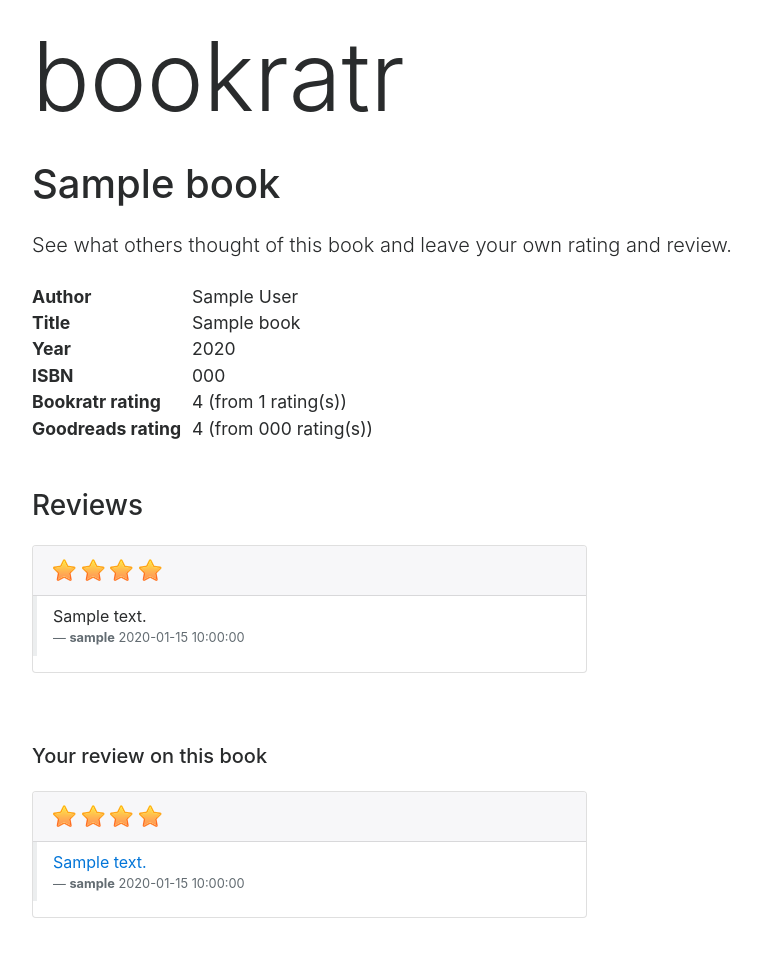
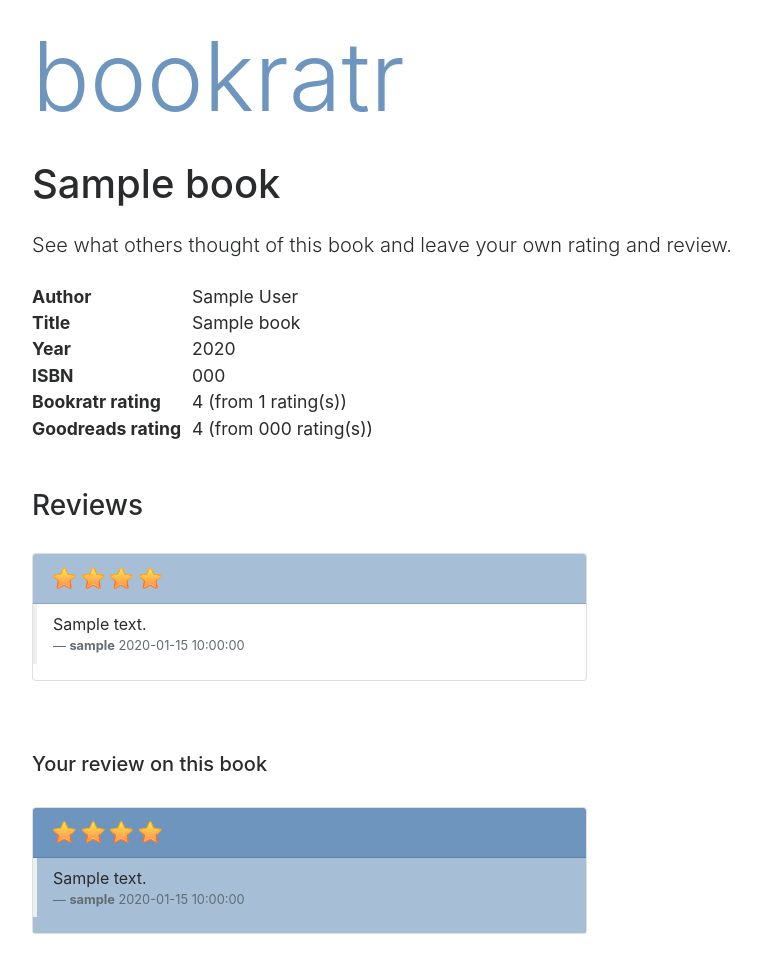
Before and after one commit to thenakedthunder/bookratr, a Flask app: template templates/book.html in a window 1280 px wide. Shown: the whole page, without its empty margins (53-811 px from the left). Before the commit the page ends 918 px from the top, so only its background shows below. Run offline with Flask 2, Linux system fonts and the light colour scheme; the template is opened without the code that fills it: most values are stand-ins (such as "Sample title", 1, 10 or a date in 2020); some libraries are stand-ins or nearby versions.

Commit message:
Updated UI

```diff
--- a/static/styles/styles.css
+++ b/static/styles/styles.css
@@ -1,9 +1,9 @@
 h1 a {
-    color: inherit;
+    color: #6d95bd;
 }
 
 h1 a:hover {
-    color: inherit;
+    color: #6d95bd;
     text-decoration: none;
 }
 
@@ -87,23 +87,38 @@
 .btn {
     border-radius: 0.35em;
     width: 100%;
+    background-color: #6d95bd;
 }
 
-.btn-light, .btn-light:focus {
+.btn:focus {
+    border-color: #000;
+}
+
+.btn, .btn:focus, .btn:hover {
     box-shadow: 0 4px rgba(0,0,0,0.23);
 }
 
+.btn:not([disabled]):not(.disabled):active.btn:not([disabled]):not(.disabled):active {
+    box-shadow: inset 0 3px 3px 2px rgba(0, 0, 0, 0.5);
+    background-color: #6d95bd;
+    border-color: #fff;
+}
+
+.btn-light {
+    background-color: #a6bed6;
+}
+
 .btn-light:focus {
-    border-color: #dae0e5;
+    background-color: #a6bed6;
 }
 
 .btn-light:hover {
-    background-color: #f8f9fa;
+    background-color: #6d95bd;
 }
 
 .btn:not([disabled]):not(.disabled):active.btn-light:not([disabled]):not(.disabled):active {
-    box-shadow: inset 0 3px 3px 2px rgba(0, 0, 0, 0.6);
-    background-color: #f8f9fa;
+    box-shadow: inset 0 3px 3px 2px rgba(0, 0, 0, 0.5);
+    background-color: #6d95bd;
     border-color: #fff;
 }
 
@@ -138,6 +153,18 @@
 
 .card {
     min-width: 182px;
+}
+
+.card-header {
+    background-color: #a6bed6;
+}
+
+.card-header.primary-color {
+    background-color: #6d95bd;
+}
+
+.card-body.secondary-color {
+    background-color: #a6bed6;
 }
 
 .blockquote {
--- a/templates/book.html
+++ b/templates/book.html
@@ -44,7 +44,7 @@
     </div>
 </div>
 
-<h3 class="mt-5">Reviews</h3>
+<h3 class="mt-5 pb-2">Reviews</h3>
 
 {% if (book.reviews is defined) and book.reviews %}
     {% for review in book.reviews %}
@@ -63,16 +63,16 @@
         </div>
 
     {% endfor %}
-        <h5 class="pt-5">Your review on this book</h5>
+        <h5 class="pt-5 pb-2">Your review on this book</h5>
 
     {% if user_review %}
         <div class="card my-4 px-0 col-md-8 col-lg-6 border-primary">
-            <div class="card-header">
+            <div class="card-header primary-color">
                 {% for item in range (user_review.rating) %}
                 <img src="../static/styles/star-on-big.png" />
                 {% endfor %}
             </div>
-            <div class="card-body text-primary">
+            <div class="card-body secondary-color">
                 <blockquote class="blockquote">
                     <p class="mb-0">{{ user_review.review_text }}</p>
                     <footer class="blockquote-footer"><strong>{{ user_review.user_name }}</strong> {{ user_review.time_of_review }} </footer>
@@ -81,13 +81,13 @@
         </div>
 
     {% else %}
-        <p class="mt-4 col-md-8 col-lg-6 px-0">It seems you did not rate this book yet. If you want your rating to appear here, feel free to <strong>share your opinion with the community below.</strong></p>
+        <p class="mt-3 col-md-8 col-lg-6 px-0">It seems you did not rate this book yet. If you want your rating to appear here, feel free to <strong>share your opinion with the community below.</strong></p>
 
     {% endif %}
 
 
 {% else %}
-<p class="mt-4 font-weight-bold one-point-one-rem-text">There are no ratings of this book from our users. Be the first to give one!</p>
+<p class="pt-4 pb-3 font-weight-bold one-point-one-rem-text">There are no ratings of this book from our users. Be the first to give one!</p>
 {% endif %}
 
 {% if not user_review %}
@@ -113,7 +113,7 @@
                       placeholder="If you care, please share why you gave the rating above. (Optional)"></textarea>
         </div>
     </div>
-    <button class="btn btn-light mt-3">Post review</button>
+    <button class="btn mt-4">Post review</button>
 </form>
 {% endif %}
 
```
Also changed, not shown: 3 other files.
